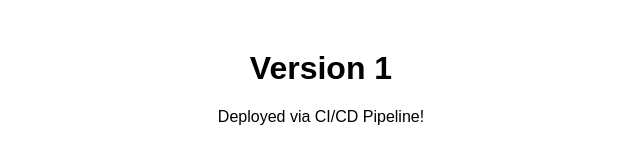
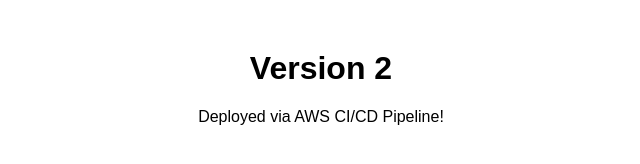
Before and after one commit to rohityt0dev/portfolio-repo, a plain HTML site: page index.html in a window 1280 px wide. Shown: the full height of the page, 319-959 px from the left. Drawn offline with Linux system fonts and the light colour scheme.

Commit message:
Update index.html

```diff
--- a/index.html
+++ b/index.html
@@ -5,7 +5,7 @@
     <link rel="stylesheet" href="style.css">
 </head>
 <body>
-    <h1>Version 1</h1>
-    <p>Deployed via CI/CD Pipeline!</p>
+    <h1>Version 2</h1>
+    <p>Deployed via AWS CI/CD Pipeline!</p>
 </body>
 </html>
```
